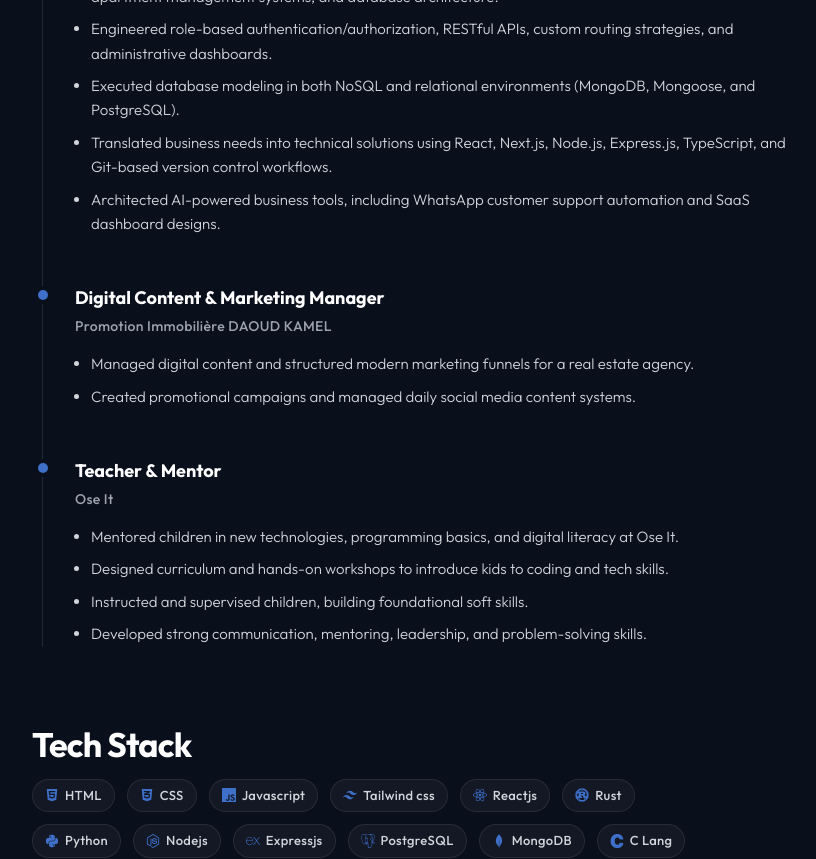
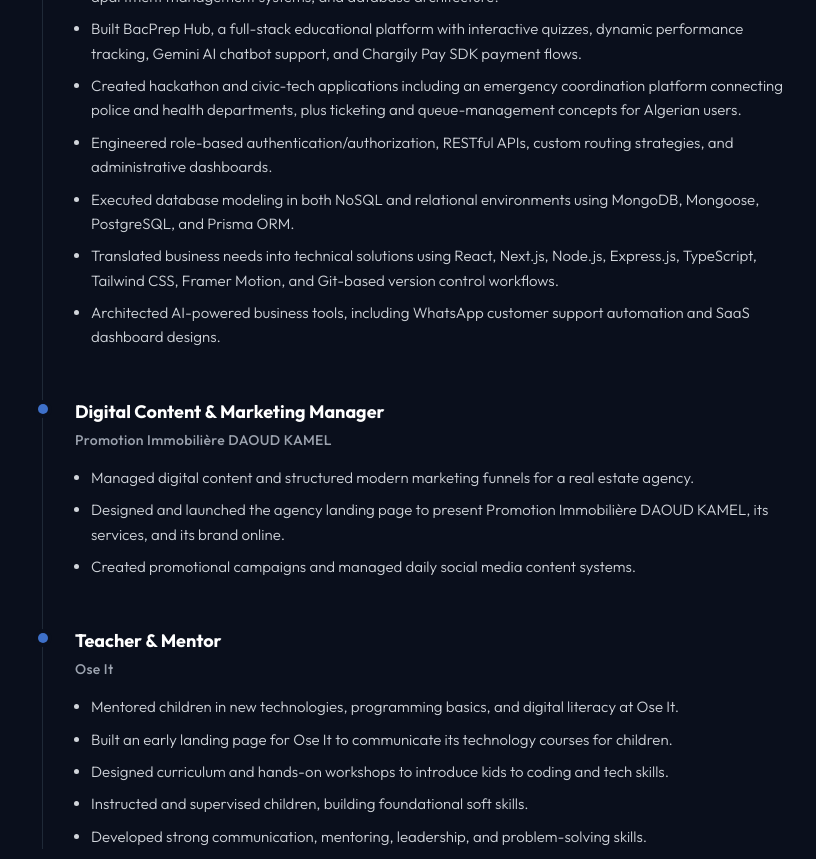
Before and after one commit to zarouri-illes/portfolio-v2, a Next.js app: page / in a window 1280 px wide. Shown: the part 860-1719 px from the top of the page, without its empty margins (224-1040 px from the left). Built offline with nearby package versions, Linux system fonts and the light colour scheme; a web font is replaced by a local one.

Commit message:
Update resume work history

```diff
--- a/src/sections/Experience.tsx
+++ b/src/sections/Experience.tsx
@@ -22,9 +22,11 @@
                         </div>
                         <ul className="text-gray-300 text-[14px] md:text-[15px] font-light leading-relaxed list-disc list-outside ml-4 space-y-2">
                             <li>Developed a real estate management platform from the ground up, implementing residence and apartment management systems, and database architecture.</li>
+                            <li>Built BacPrep Hub, a full-stack educational platform with interactive quizzes, dynamic performance tracking, Gemini AI chatbot support, and Chargily Pay SDK payment flows.</li>
+                            <li>Created hackathon and civic-tech applications including an emergency coordination platform connecting police and health departments, plus ticketing and queue-management concepts for Algerian users.</li>
                             <li>Engineered role-based authentication/authorization, RESTful APIs, custom routing strategies, and administrative dashboards.</li>
-                            <li>Executed database modeling in both NoSQL and relational environments (MongoDB, Mongoose, and PostgreSQL).</li>
-                            <li>Translated business needs into technical solutions using React, Next.js, Node.js, Express.js, TypeScript, and Git-based version control workflows.</li>
+                            <li>Executed database modeling in both NoSQL and relational environments using MongoDB, Mongoose, PostgreSQL, and Prisma ORM.</li>
+                            <li>Translated business needs into technical solutions using React, Next.js, Node.js, Express.js, TypeScript, Tailwind CSS, Framer Motion, and Git-based version control workflows.</li>
                             <li>Architected AI-powered business tools, including WhatsApp customer support automation and SaaS dashboard designs.</li>
                         </ul>
                     </div>
@@ -38,6 +40,7 @@
                         </div>
                         <ul className="text-gray-300 text-[14px] md:text-[15px] font-light leading-relaxed list-disc list-outside ml-4 space-y-2">
                             <li>Managed digital content and structured modern marketing funnels for a real estate agency.</li>
+                            <li>Designed and launched the agency landing page to present Promotion Immobilière DAOUD KAMEL, its services, and its brand online.</li>
                             <li>Created promotional campaigns and managed daily social media content systems.</li>
                         </ul>
                     </div>
@@ -51,6 +54,7 @@
                         </div>
                         <ul className="text-gray-300 text-[14px] md:text-[15px] font-light leading-relaxed list-disc list-outside ml-4 space-y-2">
                             <li>Mentored children in new technologies, programming basics, and digital literacy at Ose It.</li>
+                            <li>Built an early landing page for Ose It to communicate its technology courses for children.</li>
                             <li>Designed curriculum and hands-on workshops to introduce kids to coding and tech skills.</li>
                             <li>Instructed and supervised children, building foundational soft skills.</li>
                             <li>Developed strong communication, mentoring, leadership, and problem-solving skills.</li>
```
Also changed, not shown: 1 other file (tests, documents, lock files or other folders).
